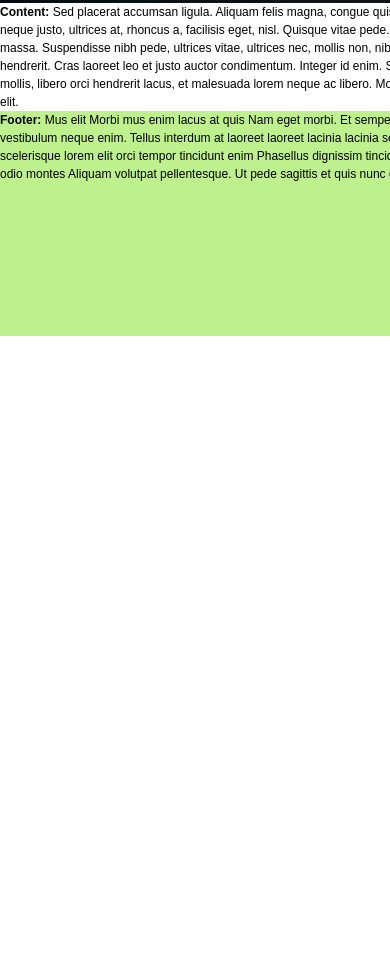
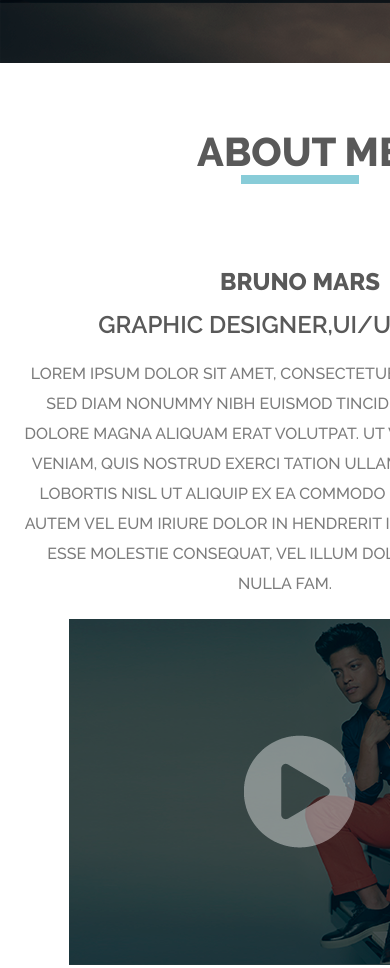
Before and after one commit to SergeyRSF/SergeyRSF.github.io, a plain HTML site: page bruno mars portfolio/index.html in a window 390 px wide. Shown: the part 827-1795 px from the top of the page. Before the commit the page ends 1163 px from the top, so only its background shows below. Drawn offline with Linux system fonts and the light colour scheme.

Commit message:
17.02.2016

```diff
--- a/bruno mars portfolio/css/style.css
+++ b/bruno mars portfolio/css/style.css
@@ -8,7 +8,20 @@
 	src: url(../fonts/Raleway-Regular.ttf);
 }
 
+@font-face {
+	font-family: Raleway Extra;
+	src: url(../fonts/Raleway-ExtraBold.ttf);
+}
 
+@font-face {
+	font-family: Raleway Semibold;
+	src: url(../fonts/Raleway-SemiBold.ttf);
+}
+
+@font-face {
+	font-family: Raleway Medium;
+	src: url(../fonts/Raleway-Medium.ttf);
+}
 
 * {
 	margin: 0;
@@ -50,6 +63,10 @@ body {
 	cursor: pointer;
 }
 
+.menu:hover {
+	opacity: 0.6;
+}
+
 .photo_container {
 	padding-top: 135px;
 }
@@ -70,7 +87,7 @@ body {
 	text-align: center;
 }
 
-h1.name {
+h2.name {
 	font: 44px Taiga;
 	color: #fff;
 }
@@ -90,17 +107,120 @@ button.me {
 	margin: 25px 10px 0px 10px;
 }
 
+button.me:hover {
+	opacity: 0.6;
+}
+
 p.button_p {
 	font: 24px Raleway;
 	color: #ecf0f1;
 }
+
+@media screen and (max-width: 1010px) {
+	.menu {
+		float: none;
+		margin: 0 auto;
+	}
+
+	.photo_container {
+		padding-top: 28px;
+	}
+
+	.header {
+		padding-top: 60px;
+	}
+}
+
+
 
 /* Middle
 -----------------------------------------------------------------------------*/
 .content {
 }
 
+.about {
+	min-height: 680px;
+}
 
+.about_me {
+	width: 220px;
+	height: 65px;
+	text-align: center;
+	margin: 0 auto;
+	padding-top: 65px;
+}
+
+h1.title {
+	font: 40px Raleway Extra;
+	color: #595959;
+}
+
+.title_line {
+	width: 118px;
+	height: 9px;
+	background-color: #88ccd8;
+	margin: 0 auto;
+}
+
+.profile {
+	padding-top: 80px;
+	height: auto;
+}
+
+.profile_text {
+	max-width: 560px;
+	max-height: 345px;
+	float: left;
+}
+
+h3.bruno {
+	font: 24px/18px Raleway Extra;
+	color: #595959;
+	text-transform: uppercase;
+}
+
+p.design {
+	font: 24px/68px Raleway Semibold;
+	text-transform: uppercase;
+	color: #595959;
+}
+
+p.lore {
+	font: 16px/30px Raleway Medium;
+	color: #7c7c7c;
+	text-transform: uppercase;
+	max-width: 530px;
+}
+
+.video {
+	width: 462px;
+	height: 230px;
+	float: right;
+	background-image: url("../img/owner_two.png");
+	padding-top: 116px;
+}
+
+.play {
+	margin: 0 auto;
+	width: 113px;
+	height: 113px;
+	cursor: pointer;
+}
+
+@media screen and (max-width: 1010px) {
+	.profile_text {
+		float: none;
+		margin: 0 auto;
+		text-align: center;
+	}
+
+	.video {
+		float: none;
+		margin: 0 auto;
+		margin-top: 20px;
+		margin-bottom: 50px;
+	}
+}
 
 
 /* Footer
--- a/bruno mars portfolio/index.html
+++ b/bruno mars portfolio/index.html
@@ -6,6 +6,7 @@
 	<title></title>
 	<meta name="keywords" content="" />
 	<meta name="description" content="" />
+	<meta name="viewport" content="width=device-width" />
 	<link href="css/style.css" rel="stylesheet">
 </head>
 
@@ -24,7 +25,7 @@
 				</div>
 			</div>
 			<div class="owner">
-				<h1 class="name">
+				<h2 class="name">
 					Bruno Mars
 				</h1>
 				<p class="info">
@@ -42,7 +43,25 @@
 
 	<main class="content">
 		<div class="wrapper">
-		<strong>Content:</strong> Sed placerat accumsan ligula. Aliquam felis magna, congue quis, tempus eu, aliquam vitae, ante. Cras neque justo, ultrices at, rhoncus a, facilisis eget, nisl. Quisque vitae pede. Nam et augue. Sed a elit. Ut vel massa. Suspendisse nibh pede, ultrices vitae, ultrices nec, mollis non, nibh. In sit amet pede quis leo vulputate hendrerit. Cras laoreet leo et justo auctor condimentum. Integer id enim. Suspendisse egestas, dui ac egestas mollis, libero orci hendrerit lacus, et malesuada lorem neque ac libero. Morbi tempor pulvinar pede. Donec vel elit.
+			<div class="about">
+				<div class="about_me">
+					<h1 class="title">
+						ABOUT ME
+					</h1>
+					<div class="title_line"></div>
+				</div>
+				<div class="profile">
+					<div class="profile_text">
+						<h3 class="bruno">Bruno Mars</h3>
+						<p class="design">Graphic Designer,UI/UX Expert </p>
+						<p class="lore">Lorem ipsum dolor sit amet, consectetuer adipiscing elit, sed diam nonummy nibh euismod tincidunt ut laoreet dolore magna aliquam erat volutpat. Ut wisi enim ad minim veniam, quis nostrud exerci tation ullamcorper suscipit lobortis nisl ut aliquip ex ea commodo consequat. Duis autem vel eum iriure dolor in hendrerit in vulputate velit esse molestie consequat, vel illum dolore eu feugiat nulla fam.</p>
+					</div>
+					<div class="video">
+						<div class="play"><img src="img/play.png"></img></div>
+					</div>
+				</div>
+			</div>
+			<div style="clear:both"></div>
 		</div>
 	</main><!-- .content -->
 
@@ -52,7 +71,7 @@
 		</div>
 	</footer><!-- .footer -->
 
-</div><!-- .wrapper -->
+</div><!-- #wrapper -->
 
 </body>
 </html>
```
Also changed, not shown: bruno mars portfolio/fonts/Raleway-Medium.ttf (added), bruno mars portfolio/img/owner_two.png (added), bruno mars portfolio/img/play.png (added).
